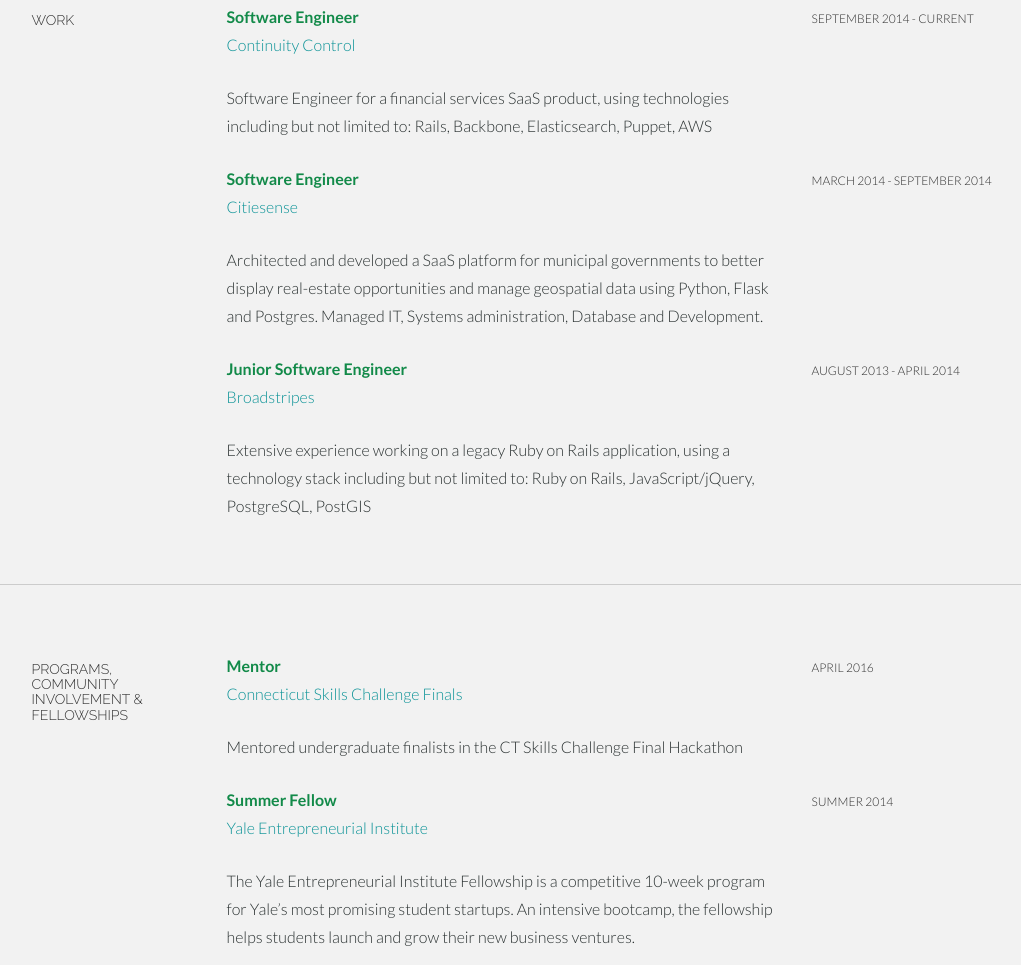
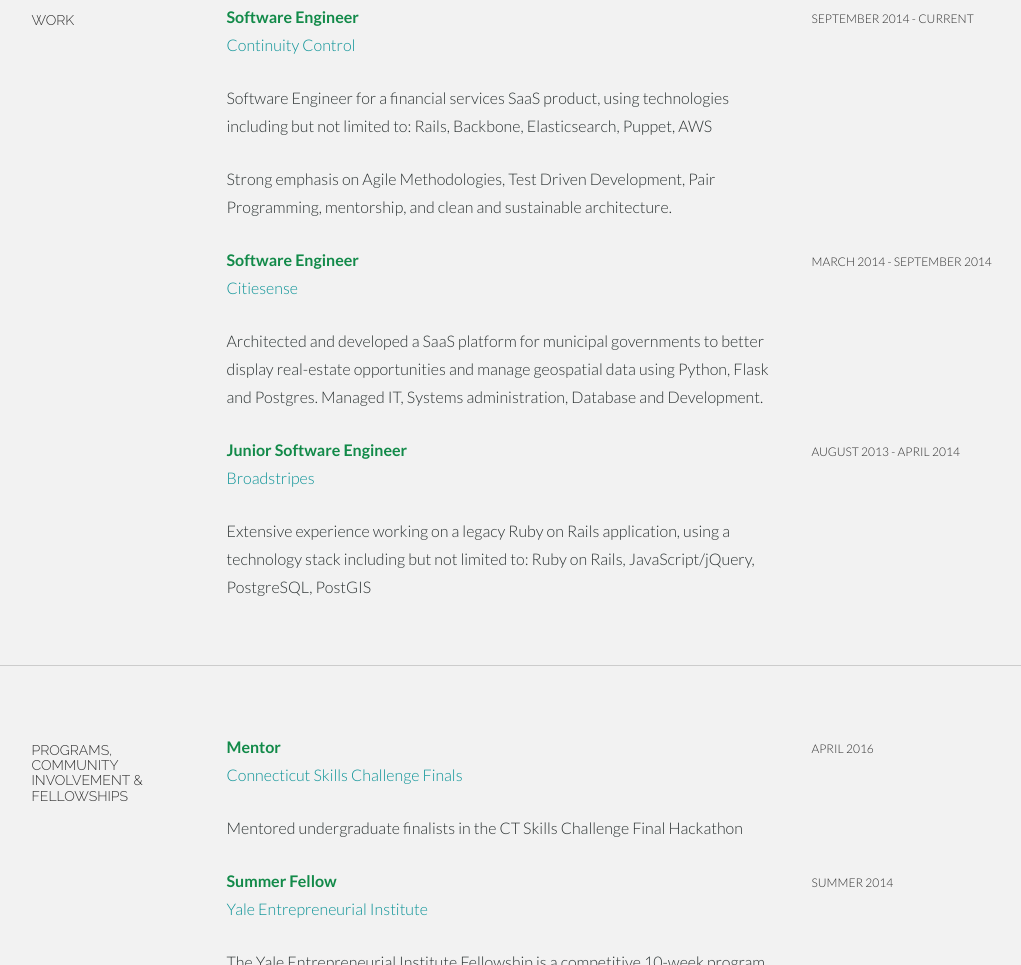
Before and after one commit to treznick/treznick.github.io, a plain HTML site: page index.html in a window 1280 px wide. Shown: the part 1414-2379 px from the top of the page, without its empty margins (136-1157 px from the left). Drawn offline with Linux system fonts and the light colour scheme.

Commit message:
add additional paragraph to continuity section

```diff
--- a/index.html
+++ b/index.html
@@ -137,6 +137,7 @@
 						<a href="http://www.continuity.net">Continuity Control</a>
 					</p>
 					<p><more>Software Engineer for a financial services SaaS product, using technologies including but not limited to: Rails, Backbone, Elasticsearch, Puppet, AWS</more></p>
+					<p><more>Strong emphasis on Agile Methodologies, Test Driven Development, Pair Programming, mentorship, and clean and sustainable architecture.</more></p>
 				</div>
 				<div class="col-lg-3">
 					<p><sm>SEPTEMBER 2014 - CURRENT</sm></p>
```
